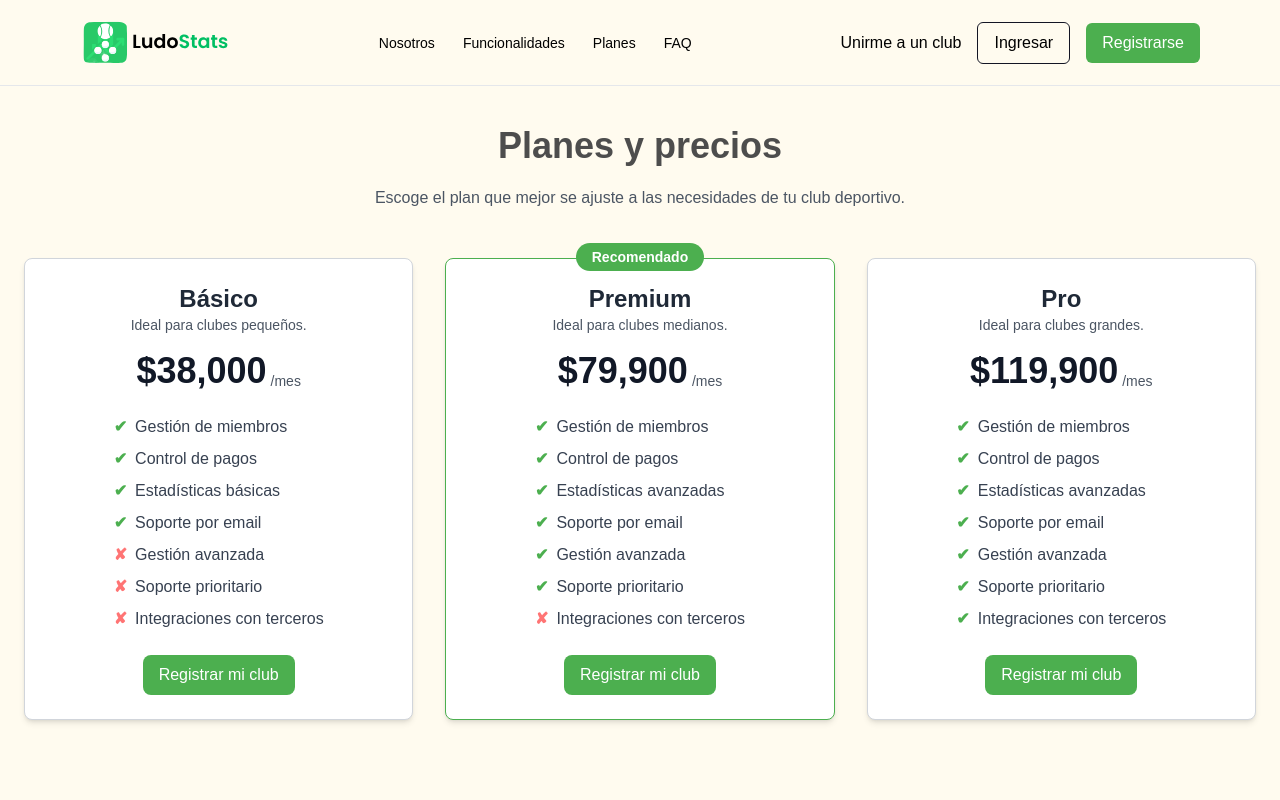
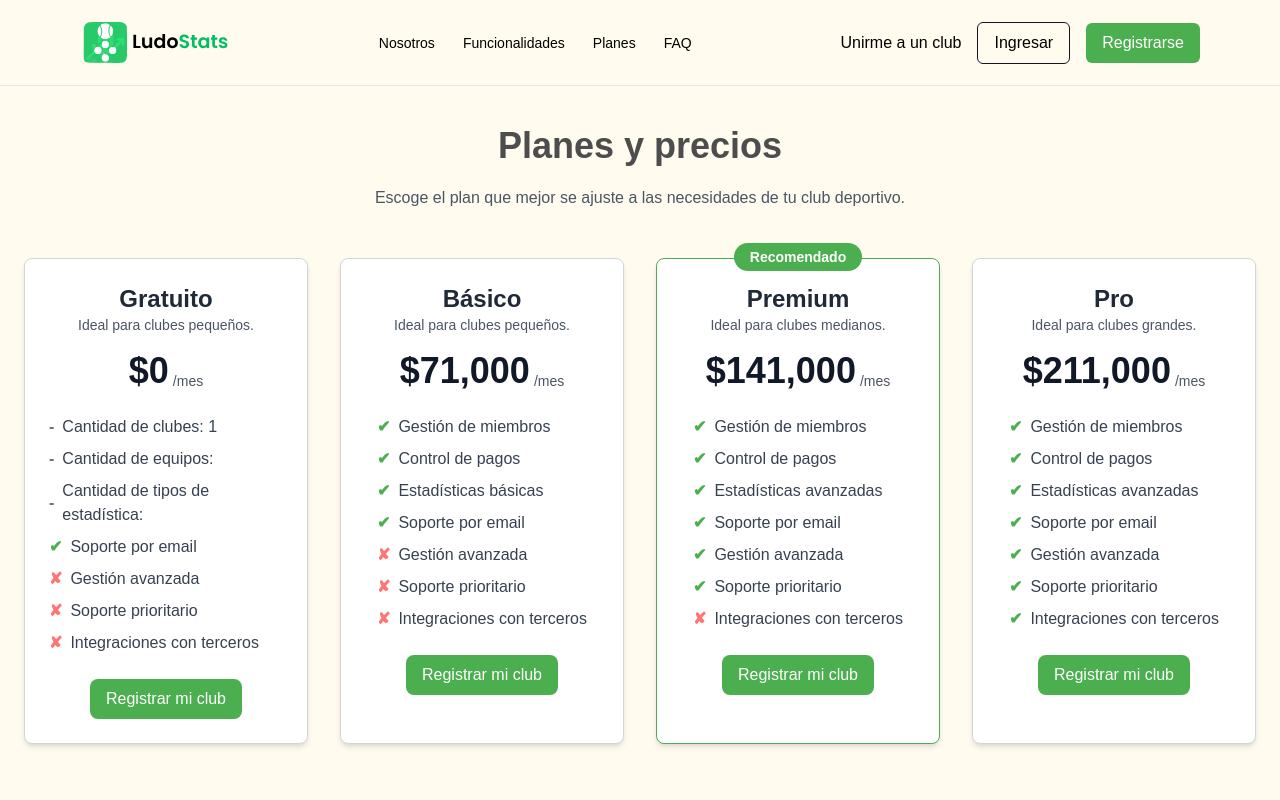
Before and after one commit to isilvao/ludostats, a Next.js app in the folder frontend/: page /plans in a window 1280 px wide. Shown: the top 800 px of the page. Built offline with nearby package versions, Linux system fonts and the light colour scheme.

Commit message:
Probablemente se caiga la app

```diff
--- a/frontend/app/(application)/(actions)/myplan/page.tsx
+++ b/frontend/app/(application)/(actions)/myplan/page.tsx
@@ -94,7 +94,7 @@ async function getPricingData() {
         const plans = [
             {
                 name: 'Básico',
-                price: 38000,
+                price: 70000,
                 features: [
                     { name: 'Gestión de miembros', included: true },
                     { name: 'Control de pagos', included: true },
@@ -109,7 +109,7 @@ async function getPricingData() {
             },
             {
                 name: 'Premium',
-                price: 79900,
+                price: 140000,
                 features: [
                     { name: 'Gestión de miembros', included: true },
                     { name: 'Control de pagos', included: true },
@@ -125,7 +125,7 @@ async function getPricingData() {
             },
             {
                 name: 'Pro',
-                price: 119900,
+                price: 21000,
                 features: [
                     { name: 'Gestión de miembros', included: true },
                     { name: 'Control de pagos', included: true },
@@ -175,8 +175,13 @@ const PricingPage: React.FC = () => {
             setPlans(data.map(plan => ({ ...plan, price: plan.price.toString() })) as PlanProps[]);
 
             // Obtener informacion sobre el usuario y los planes activos
+            if (user) {
+                const stripeapi = new StripeAPI();
+                const activeSubscriptions = await stripeapi.userHasPayment(user.id);
 
-
+                console.log('Planes activos:', activeSubscriptions);
+            }
+            setIsLoading(false);
         };
         fetchData();
     }, []);
@@ -195,7 +200,7 @@ const PricingPage: React.FC = () => {
                     Escoge el plan que mejor se ajuste a las necesidades de tu club
                     deportivo.
                 </p>
-                <div className="grid grid-cols-1 md:grid-cols-3 gap-8">
+                <div className="grid grid-cols-1 md:grid-cols-2 lg:grid-cols-4 gap-8">
                     {plans.map((plan, idx) => (
                         <div key={idx}>
                             <PlanCard {...plan} />
--- a/frontend/app/(root)/plans/page.tsx
+++ b/frontend/app/(root)/plans/page.tsx
@@ -38,7 +38,9 @@ const PlanCard: React.FC<PlanProps> = ({
         <ul className="space-y-2 mb-6">
             {features.map((feature, idx) => (
                 <li key={idx} className="flex items-center text-gray-700">
-                    {feature.included ? (
+                    {feature.included === undefined ? (
+                        <span className="text-gray-500 font-bold mr-2">-</span>
+                    ) : feature.included ? (
                         <span className="text-brand font-bold mr-2">✔</span>
                     ) : (
                         <span className="text-red font-bold mr-2">✘</span>
@@ -59,8 +61,23 @@ const PlanCard: React.FC<PlanProps> = ({
 const Pricing: React.FC = () => {
     const plans = [
         {
+            name: 'Gratuito',
+            price: '$0',
+            features: [
+                { name: 'Cantidad de clubes: 1' },
+                { name: 'Cantidad de equipos: ' },
+                { name: 'Cantidad de tipos de estadística: ' },
+                { name: 'Soporte por email', included: true },
+                { name: 'Gestión avanzada', included: false },
+                { name: 'Soporte prioritario', included: false },
+                { name: 'Integraciones con terceros', included: false },
+            ],
+            buttonText: 'Registrar mi club',
+            clubType: 'clubes pequeños',
+        },
+        {
             name: 'Básico',
-            price: '$38,000',
+            price: '$71,000',
             features: [
                 { name: 'Gestión de miembros', included: true },
                 { name: 'Control de pagos', included: true },
@@ -75,7 +92,7 @@ const Pricing: React.FC = () => {
         },
         {
             name: 'Premium',
-            price: '$79,900',
+            price: '$141,000',
             features: [
                 { name: 'Gestión de miembros', included: true },
                 { name: 'Control de pagos', included: true },
@@ -91,7 +108,7 @@ const Pricing: React.FC = () => {
         },
         {
             name: 'Pro',
-            price: '$119,900',
+            price: '$211,000',
             features: [
                 { name: 'Gestión de miembros', included: true },
                 { name: 'Control de pagos', included: true },
@@ -117,7 +134,7 @@ const Pricing: React.FC = () => {
                     Escoge el plan que mejor se ajuste a las necesidades de tu club
                     deportivo.
                 </p>
-                <div className="grid grid-cols-1 md:grid-cols-3 gap-8">
+                <div className="grid grid-cols-1 md:grid-cols-2 lg:grid-cols-4 gap-8">
                     {plans.map((plan, idx) => (
                         <PlanCard key={idx} {...plan} />
                     ))}
--- a/frontend/components/CreateForm.tsx
+++ b/frontend/components/CreateForm.tsx
@@ -134,7 +134,8 @@ const CreateForm = ({ type }: { type: FormType }) => {
         }, 1000);
       }
     } catch (error) {
-      console.error('Error al crear el club:', error);
+      toast.error('Has alcanzado el límite de clubes/equipos permitidos en tu plan', {
+      });
     } finally {
       setIsLoading(false);
     }
--- a/frontend/utils/config.js
+++ b/frontend/utils/config.js
@@ -1,5 +1,5 @@
-export const basePath = 'https://ludostats.up.railway.app/api';
-// export const basePath = 'http://localhost:3977/api';
+//export const basePath = 'https://ludostats.up.railway.app/api';
+export const basePath = 'http://localhost:3977/api';
 export const apiVersion = 'v1';
 export const JWT = {
   ACCESS: 'accessToken',
```
Also changed, not shown: frontend/api/stripe.js (+22 -0 lines), 2 other files (tests, documents, lock files or other folders).
